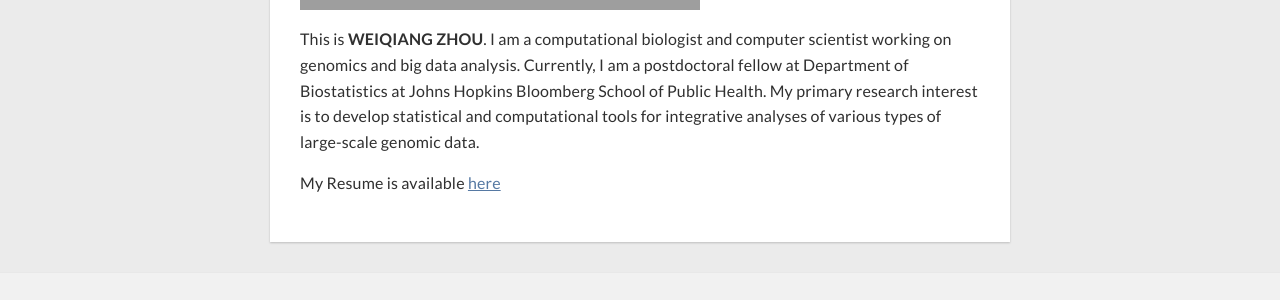
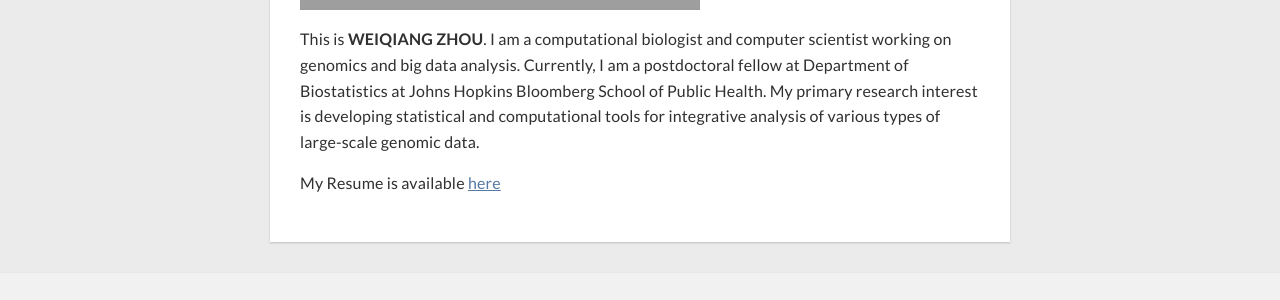
Before and after one commit to ILoveYouKen/ILoveYouKen.github.io, a Jekyll site: the page built from about.md, in a window 1280 px wide. Shown: the part 521-821 px from the top of the page. Built offline with Jekyll 4.4.1, drawn with Linux system fonts in a browser that asks for light colours; nearby versions of some CDN libraries.

Commit message:
Update about.md

```diff
--- a/about.md
+++ b/about.md
@@ -7,6 +7,6 @@
 
 ![alt text](https://IloveYouKen.github.io/about.JPG "Logo Title Text 1")
 
-This is __WEIQIANG ZHOU__. I am a computational biologist and computer scientist working on genomics and big data analysis. Currently, I am a postdoctoral fellow at Department of Biostatistics at Johns Hopkins Bloomberg School of Public Health. My primary research interest is to develop statistical and computational tools for integrative analyses of various types of large-scale genomic data.
+This is __WEIQIANG ZHOU__. I am a computational biologist and computer scientist working on genomics and big data analysis. Currently, I am a postdoctoral fellow at Department of Biostatistics at Johns Hopkins Bloomberg School of Public Health. My primary research interest is developing statistical and computational tools for integrative analysis of various types of large-scale genomic data.
 
 My Resume is available [here](http://ILoveYouKen.github.io/CV_Weiqiang_Zhou_Jan2016.pdf)
```
